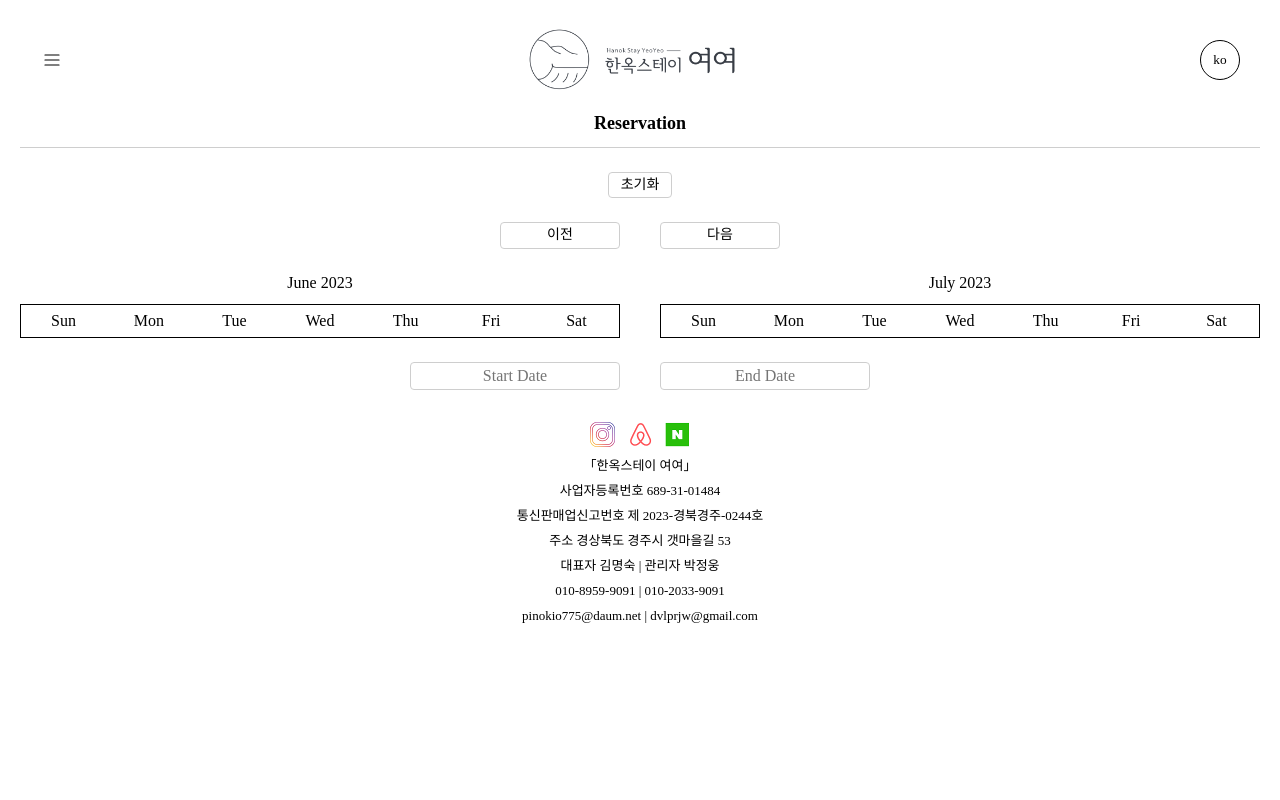
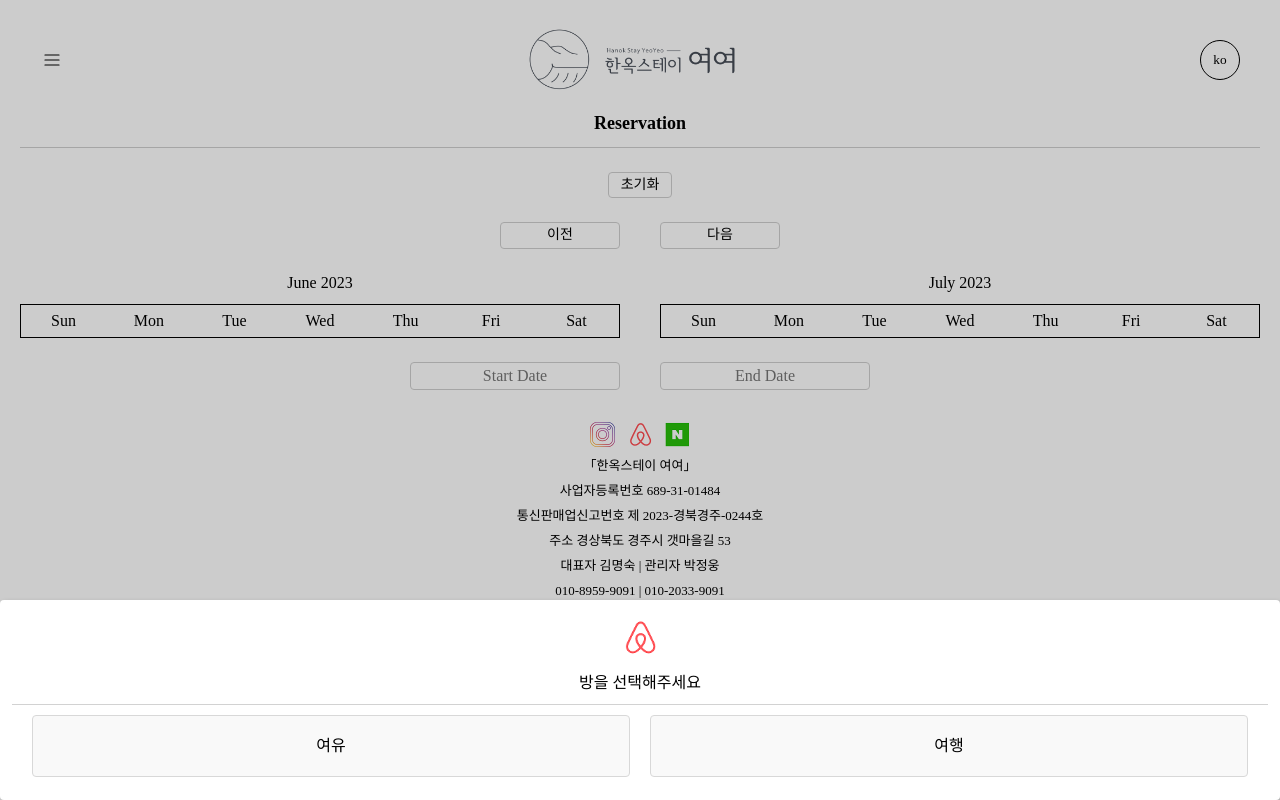
Before and after one commit to ParkJeongwoong/YeoYeo_Hanok, a Next.js app: page /reservation in a window 1280 px wide. Built offline with nearby package versions, Linux system fonts and the light colour scheme; no server answers; a web font is replaced by a local one.

Commit message:
feat: 서버 장애시 에어비앤비로 예약 과정을 전환하는 대응 추가

```diff
--- a/src/components/common/LinkSelectModal.tsx
+++ b/src/components/common/LinkSelectModal.tsx
@@ -1,7 +1,11 @@
 import { useEffect } from "react";
 import cn from "classnames";
+import Image from "next/image";
+import imageLoader from "src/utils/loader";
 
 function LinkSelectModal({ setIsModal }: LinkSelectModalProps) {
+  const airbnb = "/assets/icons/ico_airbnb.png";
+
   const pushEscape = (e: KeyboardEvent) => {
     if (e.key === "Escape") {
       setIsModal(false);
@@ -31,6 +35,7 @@ function LinkSelectModal({ setIsModal }: LinkSelectModalProps) {
         aria-hidden
       >
         <div className={cn("link-select-modal")}>
+          <Image className={cn("link-select-icon")} loader={imageLoader} src={airbnb} width={35} height={35} alt="에어비앤비 아이콘" />
           <strong>방을 선택해주세요</strong>
           <div className={cn("link-select")}>
             <a type="button" className={cn("link-button")} href="https://airbnb.co.kr/h/yeoyeo1">
--- a/src/components/reservation/date-picker/DatePicker.tsx
+++ b/src/components/reservation/date-picker/DatePicker.tsx
@@ -17,6 +17,7 @@ function DatePicker({
   selectedRoom,
   setSelectedRoom,
   translation,
+  setIsModal
 }: DatePickerProps) {
   const [currentDate, setCurrentDate] = useState(dayjs().set("date", 1));
   const [nextMonth, setNextMonth] = useState(dayjs(currentDate).add(1, "month"));
@@ -42,6 +43,8 @@ function DatePicker({
     }).then((res) => {
       setTwoMonthsData([...res.data.month, ...res.data.nextMonth]);
       setRoomMonthData(res.data);
+    }).catch(()=>{
+      failover();
     });
   }, [currentDate]);
 
@@ -56,6 +59,11 @@ function DatePicker({
       }).then((res) => setPeriodData(res.data));
     }
   }, [startDate, endDate, setPeriodData, selectedRoom]);
+
+  const failover = () => {
+    alert("현재 홈페이지 서버 접속이 원활하지 않습니다.\n예약을 진행하시려면 에어비앤비를 이용해주시길 바랍니다.")
+    setIsModal(true);
+  }
 
   const resetSelect = () => {
     setStartDate(null);
--- a/src/pages/reservation/index.tsx
+++ b/src/pages/reservation/index.tsx
@@ -13,6 +13,7 @@ import Agreement from "@components/reservation/Agreement";
 import { useTranslation } from "react-i18next";
 import i18next from "i18next";
 import SEO from "src/utils/seo";
+import LinkSelectModal from "@components/common/LinkSelectModal";
 
 interface ReservationProps {
   fadeState: string;
@@ -35,6 +36,7 @@ function Reservation({ fadeState }: ReservationProps) {
   const [periodData, setPeriodData] = useState<PeriodDataType>({} as PeriodDataType);
 
   const [isModalMask, setIsModalMask] = useAtom(modalStatus);
+  const [isModal, setIsModal] = useState<boolean>(false);
   const reservationFormRef = useRef<HTMLDivElement>(null);
   const { t } = useTranslation("reservation");
 
@@ -150,6 +152,7 @@ function Reservation({ fadeState }: ReservationProps) {
             selectedRoom={selectedRoom}
             setSelectedRoom={setSelectedRoom}
             translation={t}
+            setIsModal={setIsModal}
           />
           {startDate && endDate && (
             <>
@@ -192,6 +195,9 @@ function Reservation({ fadeState }: ReservationProps) {
             aria-label="close modal"
           />
         )}
+        {isModal && (
+          <LinkSelectModal setIsModal={setIsModal} />
+        )}
       </div>
     </>
   );
--- a/src/styles/footer.scss
+++ b/src/styles/footer.scss
@@ -39,9 +39,14 @@
     height: 200px;
     border: none;
     box-sizing: border-box;
-    padding: 24px 12px;
+    padding: 20px 12px;
     box-shadow: 2px 2px 5px rgba(0, 0, 0, 0.2);
     text-align: center;
+
+    .link-select-icon {
+      display: inline;
+      margin-bottom: 15px;
+    }
 
     strong {
       font-size: 16px;
--- a/src/styles/pages/reservation.scss
+++ b/src/styles/pages/reservation.scss
@@ -996,3 +996,85 @@
     }
   }
 }
+
+.link-select-modal {
+  position: fixed;
+  top: auto;
+  bottom: 0;
+  left: 0;
+  transform: translateX(0);
+  background-color: #fff;
+  border-radius: 4px;
+  z-index: 100;
+  width: 100vw;
+  height: 200px;
+  border: none;
+  box-sizing: border-box;
+  padding: 20px 12px;
+  box-shadow: 2px 2px 5px rgba(0, 0, 0, 0.2);
+  text-align: center;
+
+  .link-select-icon {
+    display: inline;
+    margin-bottom: 15px;
+  }
+
+  strong {
+    font-size: 16px;
+    font-weight: 500;
+    display: block;
+    border-bottom: 1px solid #d2d2d2;
+    padding-bottom: 12px;
+    line-height: 1.2em;
+  }
+
+  &::before {
+    content: "";
+    position: absolute;
+    border-width: 5px;
+    border-style: solid;
+    border-color: transparent black transparent transparent;
+    left: -10px;
+    top: 10px;
+
+    @include sm {
+      content: none;
+    }
+  }
+  &::after {
+    content: "";
+    position: absolute;
+    border-width: 4px;
+    border-style: solid;
+    border-color: transparent #fff transparent transparent;
+    left: -8px;
+    top: 11px;
+    @include sm {
+      content: none;
+    }
+  }
+
+  .link-select {
+    display: flex;
+    justify-content: space-between;
+    margin: 10px;
+
+    .link-button {
+      display: flex;
+      justify-content: center;
+      align-items: center;
+      width: 50%;
+      height: 60px;
+      background-color: #f9f9f9;
+      border: 1px solid #d8d8d8;
+      border-radius: 4px;
+      transition: all 0.3s;
+      margin: 0 10px;
+
+
+      &:hover {
+        background-color: #918f8f;
+      }
+    }
+  }
+}
--- a/src/types/index.d.ts
+++ b/src/types/index.d.ts
@@ -75,6 +75,7 @@ declare global {
     selectedRoom: "여유" | "여행" | null;
     setSelectedRoom: (selectedRoom: "여유" | "여행" | null) => void;
     translation: TFunction;
+    setIsModal: (isModal: boolean) => void;
   }
 
   interface LinkSelectModalProps {
```
